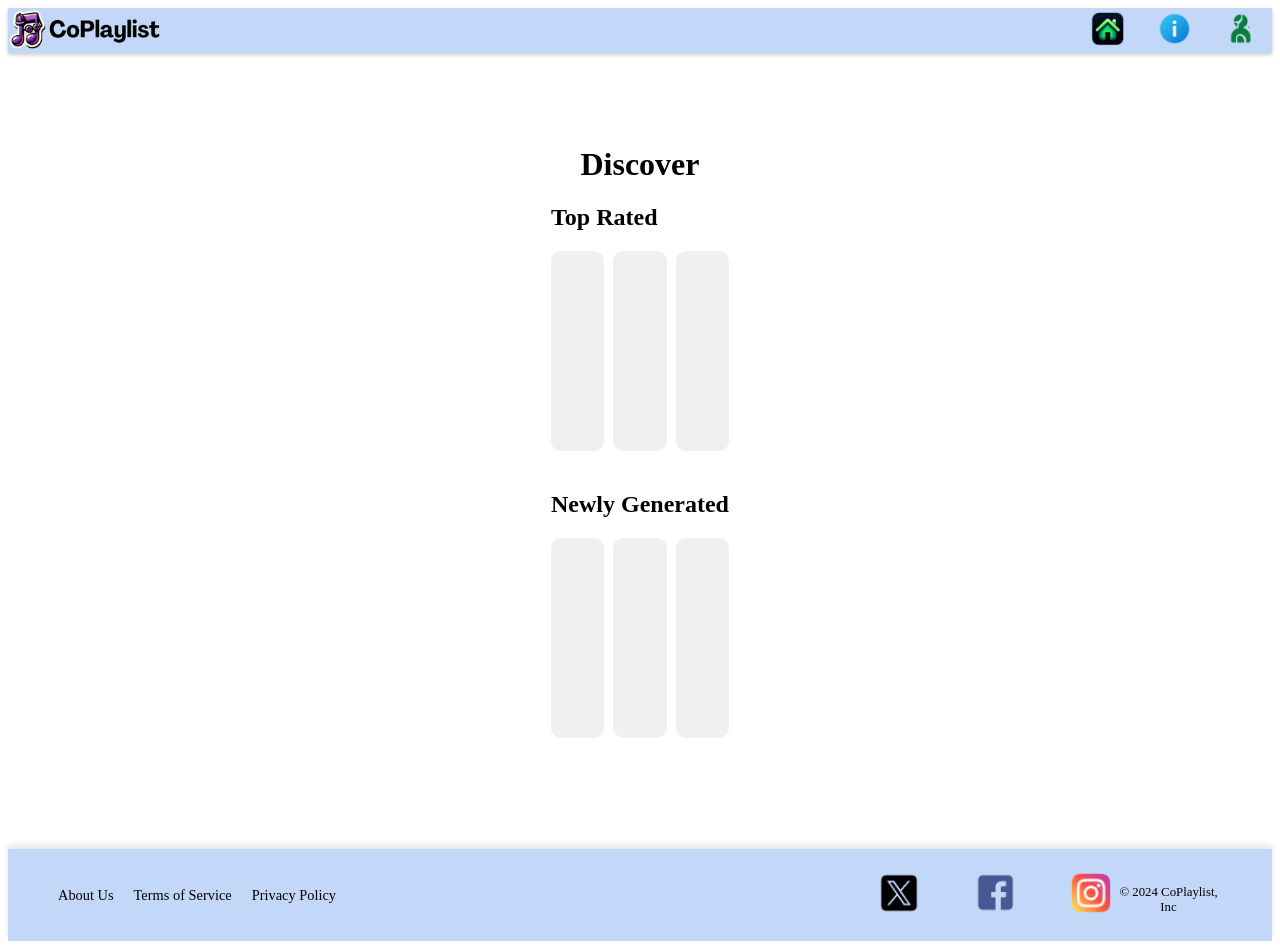
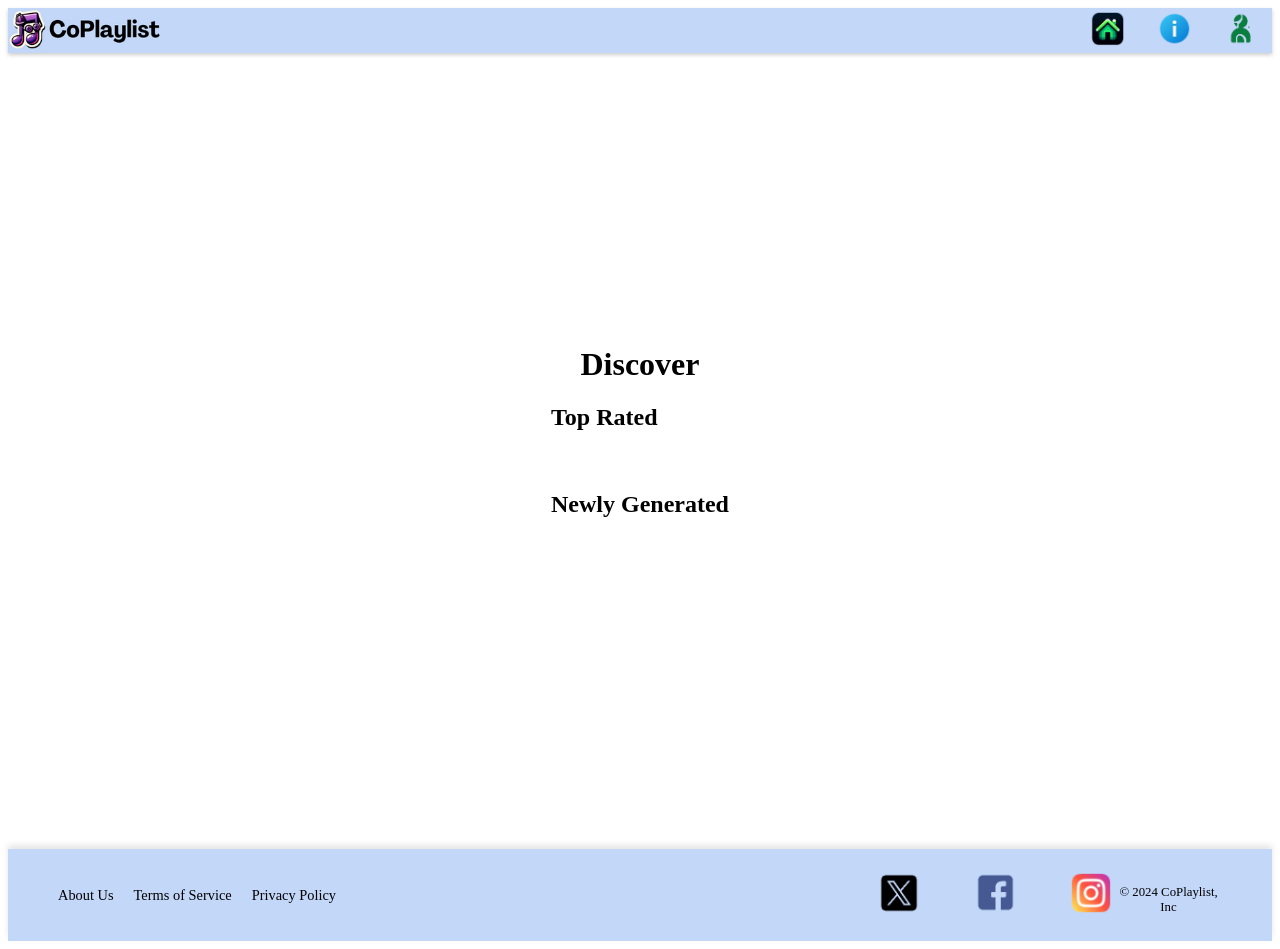
Before and after one commit to WuTangLan1/coplaylist, a Vue app: page /discover in a window 1280 px wide. Built offline with nearby package versions, Linux system fonts and the light colour scheme; no server answers.

Commit message:
better design in mind

```diff
--- a/src/components/discover/newdisc/newdiscContainer.vue
+++ b/src/components/discover/newdisc/newdiscContainer.vue
@@ -2,17 +2,14 @@
 
 <template>
     <div class="newdisc-container">
-      <newdisc-playlist v-for="n in 3" :key="n" />
+      <!-- content will go here -->
     </div>
   </template>
 
   <script>
-  import newdiscPlaylist from "@/components/discover/newdisc/newdiscPlaylist.vue";
 
   export default {
-    components: {
-      newdiscPlaylist,
-    },
+    name: "newdisc-Container"
   };
   </script>
 
--- a/src/components/discover/newdisc/newdiscPlaylist.vue
+++ /dev/null
@@ -1,22 +0,0 @@
-<!-- src\components\discover\newdisc\newdiscPlaylist.vue -->
-
-<template>
-    <div class="newdisc-playlist">
-      <!-- Content for a newly generated playlist -->
-    </div>
-  </template>
-
-  <script>
-  export default {
-    name: "newdiscPlaylist",
-  };
-  </script>
-
-  <style scoped>
-  .newdisc-playlist {
-    width: 30%;
-    height: 200px;
-    background-color: #f0f0f0;
-    border-radius: 10px;
-  }
-  </style>
--- a/src/components/discover/toprated/topratedContainer.vue
+++ b/src/components/discover/toprated/topratedContainer.vue
@@ -2,17 +2,14 @@
 
 <template>
     <div class="toprated-container">
-      <toprated-playlist v-for="n in 3" :key="n" />
+      <!-- content will go here -->
     </div>
   </template>
 
   <script>
-  import topratedPlaylist from "@/components/discover/toprated/topratedPlaylist.vue";
 
   export default {
-    components: {
-      topratedPlaylist,
-    },
+    name: "toprated-Container"
   };
   </script>
 
--- a/src/components/discover/toprated/topratedPlaylist.vue
+++ /dev/null
@@ -1,21 +0,0 @@
-<!-- src\components\discover\toprated\topratedPlaylist.vue -->
-<template>
-    <div class="toprated-playlist">
-      <!-- Content for a top-rated playlist -->
-    </div>
-  </template>
-
-  <script>
-  export default {
-    name: "topratedPlaylist",
-  };
-  </script>
-
-  <style scoped>
-  .toprated-playlist {
-    width: 30%;
-    height: 200px;
-    background-color: #f0f0f0;
-    border-radius: 10px;
-  }
-  </style>
--- a/src/components/homeDir/bottomFooter.vue
+++ b/src/components/homeDir/bottomFooter.vue
@@ -1,5 +1,4 @@
 <!-- src\components\homeDir\bottomFooter.vue -->
-
 <script>
 import { ref } from 'vue';
 
```
